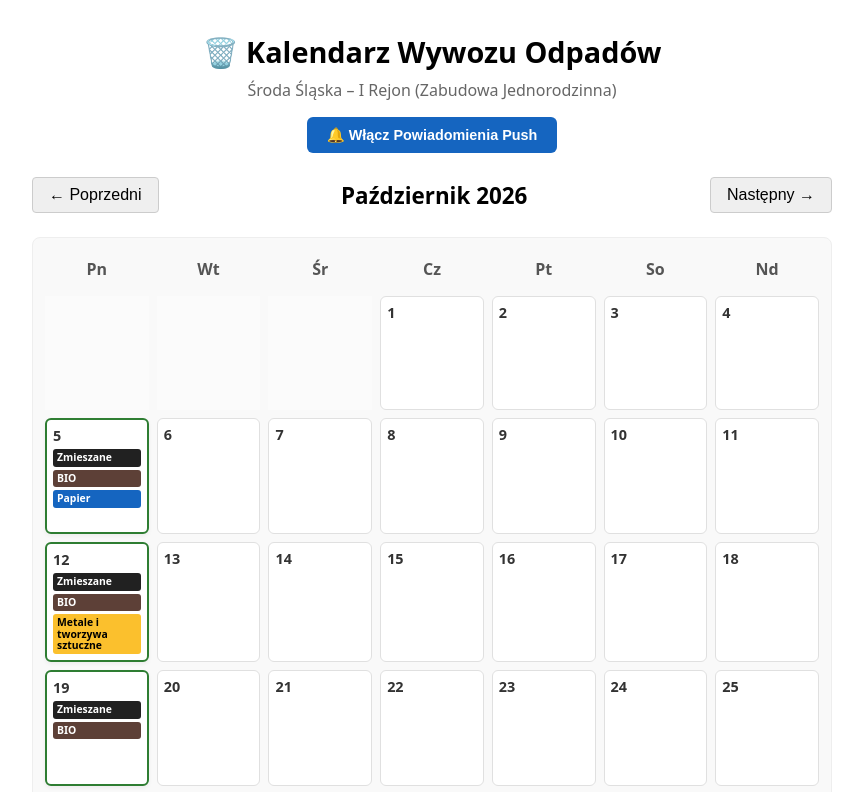
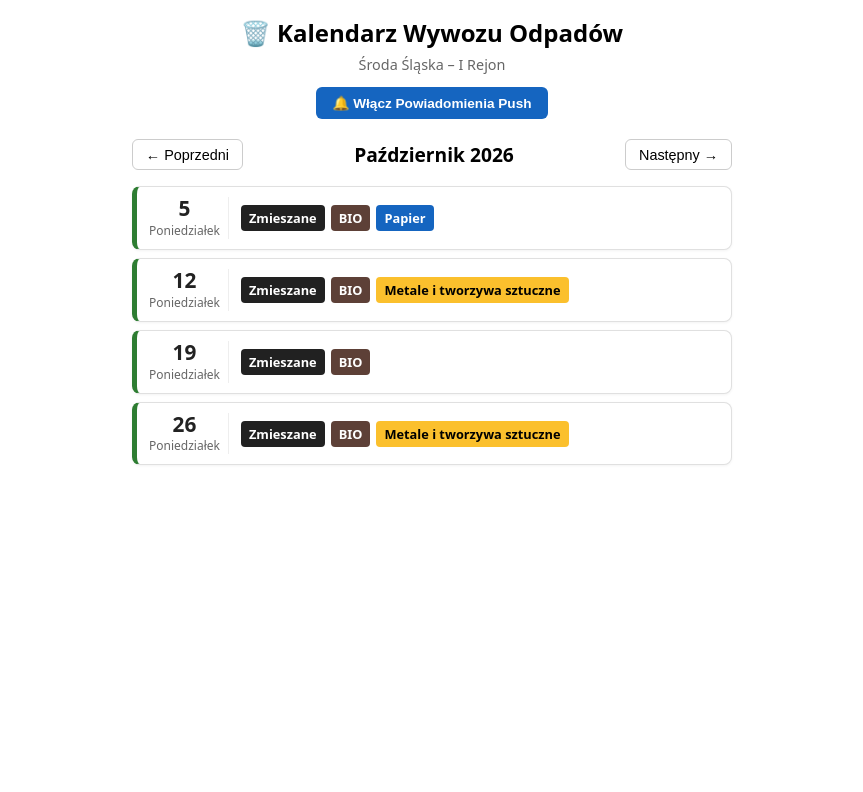
Before and after one commit to maciekptasior/trash_notifier, a Next.js app: page / in a window 1280 px wide. Shown: the top 792 px of the page, without its empty margins (208-1071 px from the left). Built offline with nearby package versions, Linux system fonts and the light colour scheme.

Commit message:
Update page.tsx

```diff
--- a/app/page.tsx
+++ b/app/page.tsx
@@ -36,7 +36,9 @@ const MONTH_NAMES = [
   'Lipiec', 'Sierpień', 'Wrzesień', 'Październik', 'Listopad', 'Grudzień'
 ];
 
-const WEEKDAYS = ['Pn', 'Wt', 'Śr', 'Cz', 'Pt', 'So', 'Nd'];
+const WEEKDAYS_FULL = [
+  'Niedziela', 'Poniedziałek', 'Wtorek', 'Środa', 'Czwartek', 'Piątek', 'Sobota'
+];
 
 function urlBase64ToUint8Array(base64String: string) {
   const padding = '='.repeat((4 - (base64String.length % 4)) % 4);
@@ -82,14 +84,6 @@ export default function CalendarPage() {
   const year = currentDate.getFullYear();
   const month = currentDate.getMonth();
 
-  const firstDayOfMonth = new Date(year, month, 1);
-  const lastDayOfMonth = new Date(year, month + 1, 0);
-
-  let startingDay = firstDayOfMonth.getDay() - 1;
-  if (startingDay === -1) startingDay = 6;
-
-  const totalDays = lastDayOfMonth.getDate();
-
   const changeMonth = (offset: number) => {
     setCurrentDate(new Date(year, month + offset, 1));
   };
@@ -132,18 +126,26 @@ export default function CalendarPage() {
     }
   };
 
+  // Filtrowanie wywozów dla aktualnie wybranego miesiąca
+  const activePickups = Object.entries(WASTE_SCHEDULE_REGION_1)
+    .filter(([dateStr]) => {
+      const [y, m] = dateStr.split('-').map(Number);
+      return y === year && m === month + 1;
+    })
+    .sort(([dateA], [dateB]) => dateA.localeCompare(dateB));
+
   return (
-    <div style={{ maxWidth: '800px', margin: '2rem auto', fontFamily: 'system-ui, sans-serif', padding: '0 1rem' }}>
-      <header style={{ textAlign: 'center', marginBottom: '1.5rem' }}>
-        <h1 style={{ fontSize: '1.8rem', margin: '0 0 0.5rem 0' }}>🗑️ Kalendarz Wywozu Odpadów</h1>
-        <p style={{ color: '#666', margin: '0 0 1rem 0' }}>Środa Śląska – I Rejon (Zabudowa Jednorodzinna)</p>
+    <div style={{ maxWidth: '600px', margin: '1rem auto', fontFamily: 'system-ui, sans-serif', padding: '0 0.75rem' }}>
+      <header style={{ textAlign: 'center', marginBottom: '1.25rem' }}>
+        <h1 style={{ fontSize: '1.5rem', margin: '0 0 0.4rem 0' }}>🗑️ Kalendarz Wywozu Odpadów</h1>
+        <p style={{ color: '#666', fontSize: '0.9rem', margin: '0 0 0.8rem 0' }}>Środa Śląska – I Rejon</p>
 
         <button
           onClick={subscribeToPush}
           disabled={isSubscribed || loading}
           style={{
-            padding: '0.6rem 1.2rem',
-            fontSize: '0.9rem',
+            padding: '0.5rem 1rem',
+            fontSize: '0.85rem',
             fontWeight: 'bold',
             backgroundColor: isSubscribed ? '#2e7d32' : '#1565c0',
             color: '#ffffff',
@@ -153,93 +155,80 @@ export default function CalendarPage() {
             margin: '0 auto',
             display: 'inline-flex',
             alignItems: 'center',
-            gap: '8px'
+            gap: '6px'
           }}
         >
-          🔔 {isSubscribed ? 'Powiadomienia Push Aktywne' : 'Włącz Powiadomienia Push'}
+          🔔 {isSubscribed ? 'Powiadomienia Aktywne' : 'Włącz Powiadomienia Push'}
         </button>
       </header>
 
-      <div style={{ display: 'flex', justifyContent: 'space-between', alignItems: 'center', marginBottom: '1.5rem' }}>
+      <div style={{ display: 'flex', justifyContent: 'space-between', alignItems: 'center', marginBottom: '1rem' }}>
         <button
           onClick={() => changeMonth(-1)}
-          style={{ padding: '0.5rem 1rem', fontSize: '1rem', cursor: 'pointer', borderRadius: '4px', border: '1px solid #ccc' }}
+          style={{ padding: '0.4rem 0.8rem', fontSize: '0.9rem', cursor: 'pointer', borderRadius: '6px', border: '1px solid #ccc', backgroundColor: '#fff' }}
         >
           ← Poprzedni
         </button>
-        <h2 style={{ fontSize: '1.4rem', margin: 0 }}>
+        <h2 style={{ fontSize: '1.2rem', margin: 0, fontWeight: 'bold' }}>
           {MONTH_NAMES[month]} {year}
         </h2>
         <button
           onClick={() => changeMonth(1)}
-          style={{ padding: '0.5rem 1rem', fontSize: '1rem', cursor: 'pointer', borderRadius: '4px', border: '1px solid #ccc' }}
+          style={{ padding: '0.4rem 0.8rem', fontSize: '0.9rem', cursor: 'pointer', borderRadius: '6px', border: '1px solid #ccc', backgroundColor: '#fff' }}
         >
           Następny →
         </button>
       </div>
 
-      <div style={{
-        display: 'grid',
-        gridTemplateColumns: 'repeat(7, 1fr)',
-        gap: '8px',
-        backgroundColor: '#f9f9f9',
-        padding: '12px',
-        borderRadius: '8px',
-        border: '1px solid #eee'
-      }}>
-        {WEEKDAYS.map((day) => (
-          <div key={day} style={{ fontWeight: 'bold', textAlign: 'center', padding: '8px 0', color: '#555' }}>
-            {day}
+      <div style={{ display: 'flex', flexDirection: 'column', gap: '8px' }}>
+        {activePickups.length === 0 ? (
+          <div style={{ textAlign: 'center', padding: '2rem', backgroundColor: '#f9f9f9', borderRadius: '8px', color: '#666' }}>
+            Brak zaplanowanych wywozów w tym miesiącu.
           </div>
-        ))}
-
-        {Array.from({ length: startingDay }).map((_, index) => (
-          <div key={`empty-${index}`} style={{ minHeight: '90px', backgroundColor: '#fff', opacity: 0.3 }} />
-        ))}
-
-        {Array.from({ length: totalDays }).map((_, index) => {
-          const dayNumber = index + 1;
-          const formattedMonth = String(month + 1).padStart(2, '0');
-          const formattedDay = String(dayNumber).padStart(2, '0');
-          const dateKey = `${year}-${formattedMonth}-${formattedDay}`;
-
-          const wasteItems = WASTE_SCHEDULE_REGION_1[dateKey];
+        ) : (
+          activePickups.map(([dateStr, items]) => {
+            const dateObj = new Date(dateStr);
+            const dayNum = dateObj.getDate();
+            const dayName = WEEKDAYS_FULL[dateObj.getDay()];
 
             return (
               <div
-              key={dayNumber}
+                key={dateStr}
                 style={{
-                minHeight: '100px',
-                backgroundColor: '#fff',
-                border: wasteItems ? '2px solid #2e7d32' : '1px solid #e0e0e0',
-                borderRadius: '6px',
-                padding: '6px',
                   display: 'flex',
-                flexDirection: 'column',
-                boxShadow: wasteItems ? '0 2px 4px rgba(0,0,0,0.05)' : 'none'
+                  alignItems: 'center',
+                  backgroundColor: '#ffffff',
+                  border: '1px solid #e0e0e0',
+                  borderLeft: '5px solid #2e7d32',
+                  borderRadius: '8px',
+                  padding: '10px 12px',
+                  boxShadow: '0 1px 3px rgba(0,0,0,0.05)',
+                  gap: '12px'
                 }}
               >
-              <span style={{ fontWeight: 'bold', fontSize: '0.9rem', marginBottom: '4px', color: '#333' }}>
-                {dayNumber}
-              </span>
+                <div style={{ minWidth: '70px', textAlign: 'center', borderRight: '1px solid #eee', paddingRight: '8px' }}>
+                  <div style={{ fontSize: '1.3rem', fontWeight: 'bold', color: '#222', lineHeight: '1.1' }}>
+                    {dayNum}
+                  </div>
+                  <div style={{ fontSize: '0.75rem', color: '#666', marginTop: '2px' }}>
+                    {dayName}
+                  </div>
+                </div>
 
-              {wasteItems && (
-                <div style={{ display: 'flex', flexDirection: 'column', gap: '3px' }}>
-                  {wasteItems.map((item, i) => {
+                <div style={{ display: 'flex', flexWrap: 'wrap', gap: '6px', flex: 1 }}>
+                  {items.map((item, i) => {
                     const style = getTagStyle(item);
                     return (
                       <span
                         key={i}
                         style={{
-                          fontSize: '0.65rem',
+                          fontSize: '0.8rem',
                           fontWeight: 'bold',
                           backgroundColor: style.backgroundColor,
                           color: style.color,
-                          padding: '3px 4px',
-                          borderRadius: '3px',
-                          lineHeight: '1.1',
-                          display: 'block',
-                          wordBreak: 'break-word'
+                          padding: '4px 8px',
+                          borderRadius: '4px',
+                          display: 'inline-block'
                         }}
                       >
                         {item}
@@ -247,10 +236,10 @@ export default function CalendarPage() {
                     );
                   })}
                 </div>
-              )}
               </div>
             );
-        })}
+          })
+        )}
       </div>
     </div>
   );
```
Lines whose indentation alone changed are shown as unchanged.
